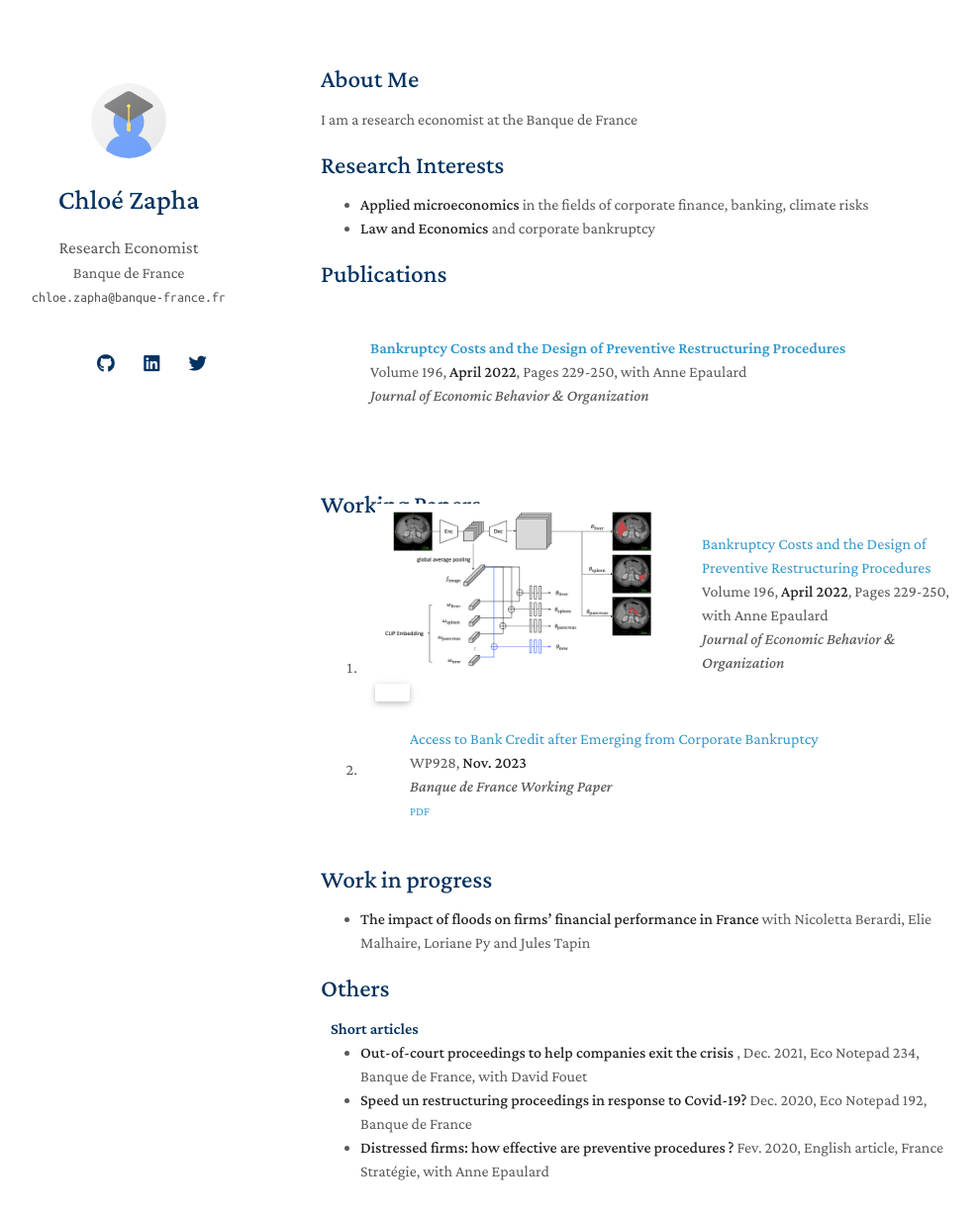
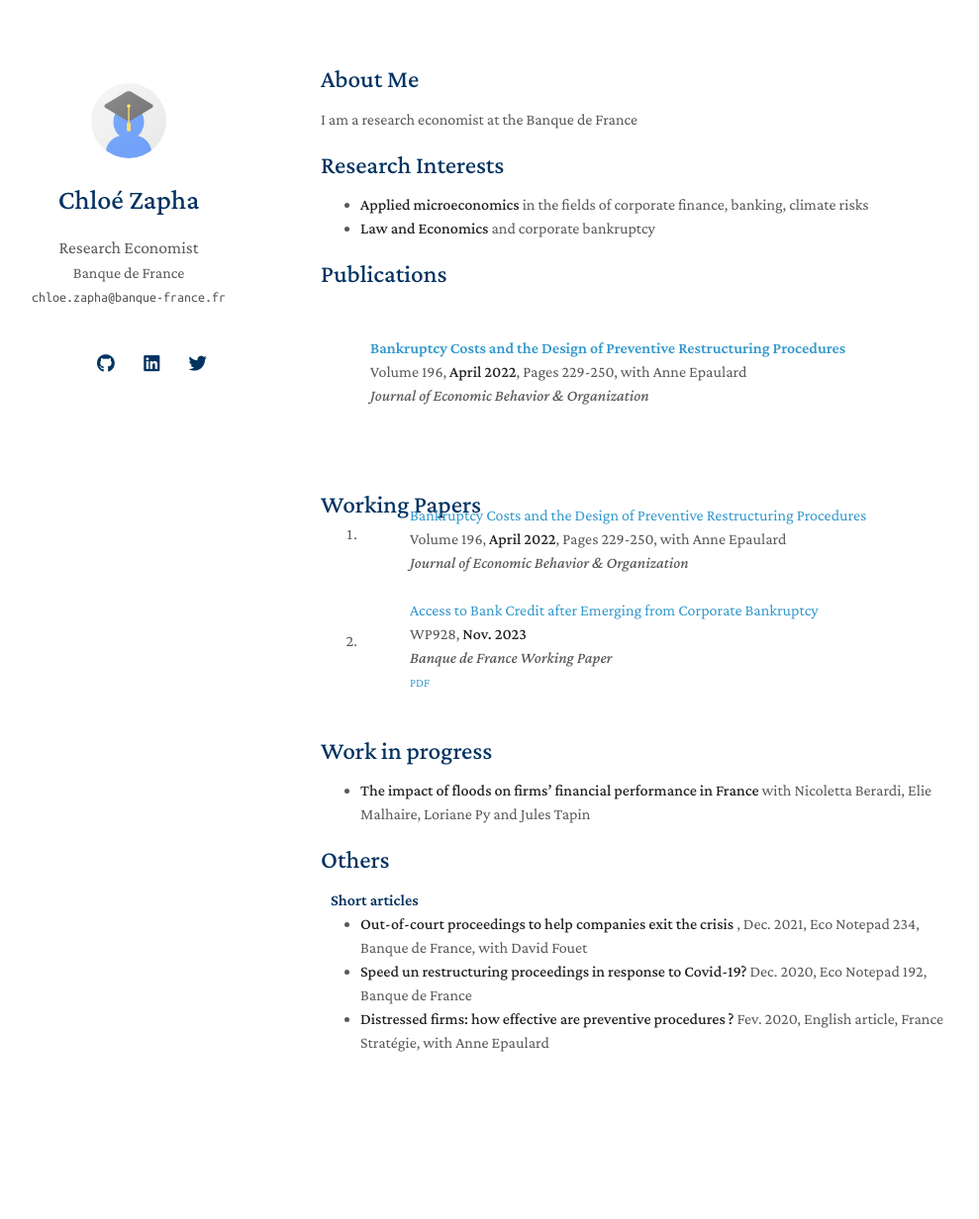
Before and after one commit to czapha/monsite, a Jekyll site: the page built from index.md, in a window 1280 px wide and 1275 px high. Shown: the top 1232 px of the window at 99% size, without its empty margins (146-1135 px from the left). Built offline with Jekyll 4.4.1, drawn with Linux system fonts in a browser that asks for light colours; nearby versions of some CDN libraries; a style sheet for code colours, icons or effects is not loaded; our own code applies the rules of GitHub Pages for plain Markdown files.

Commit message:
Update working_papers.yml

```diff
--- a/_data/working_papers.yml
+++ b/_data/working_papers.yml
@@ -2,12 +2,12 @@ main:
 
   - title: Bankruptcy Costs and the Design of Preventive Restructuring Procedures
     authors: Volume 196, <strong>April 2022</strong>, Pages 229-250, with Anne Epaulard
-    conference_short: JEBO
+    # conference_short: JEBO
     conference: Journal of Economic Behavior & Organization
     doi: https://doi.org/10.1016/j.jebo.2022.02.001.
     #code: https://github.com/MrGiovanni/ContinualLearning
     #bibtex: https://bib.yliu.me/MICCAI23.txt
-    image: ./assets/img/teaser_example_2.png
+    #image: ./assets/img/teaser_example_2.png
     #notes: Early Accept
 
   - title: Access to Bank Credit after Emerging from Corporate Bankruptcy
```
